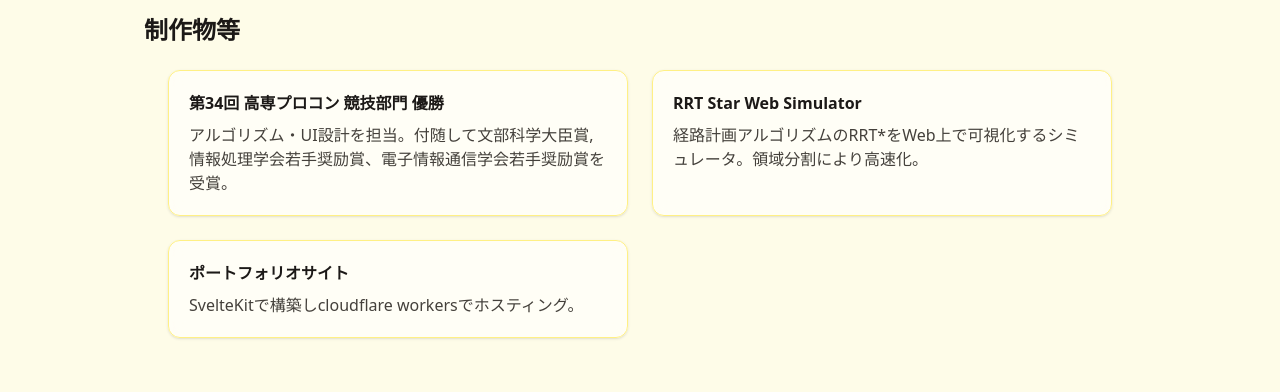
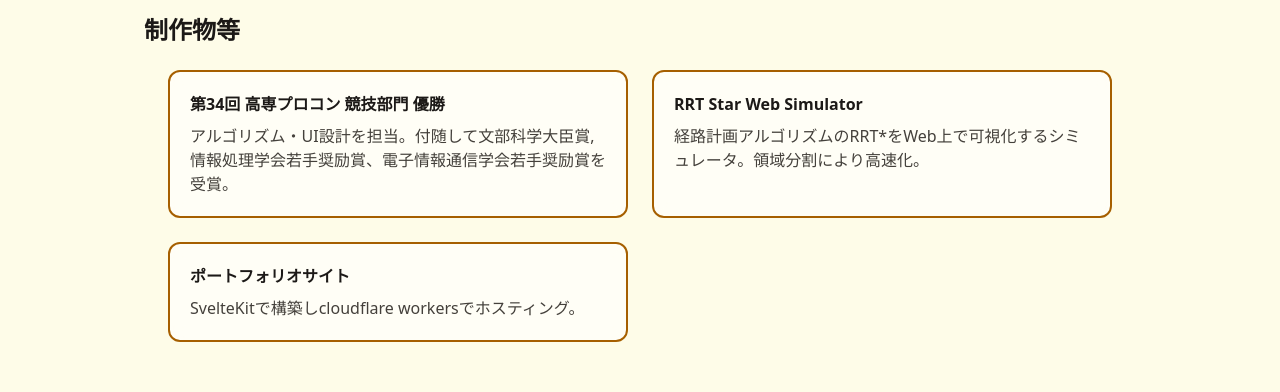
Before and after one commit to taska256/about-me, a SvelteKit app: page / in a window 1280 px wide. Shown: the part 393-785 px from the top of the page. Built offline with nearby package versions, Linux system fonts and the light colour scheme.

Commit message:
feat: 色微修正

```diff
--- a/src/routes/+page.svelte
+++ b/src/routes/+page.svelte
@@ -71,7 +71,7 @@
                     href={w.url}
                     target="_blank"
                     rel="noopener noreferrer"
-                    class="group block rounded-xl border border-yellow-200 bg-white/60 p-5 shadow-sm backdrop-blur hover:bg-white/80 hover:shadow-md focus:outline-none focus:ring-2 focus:ring-yellow-500 focus:ring-offset-2 focus:ring-offset-yellow-50"
+                    class="group block rounded-xl border-2 border-yellow-700 bg-white/60 p-5 backdrop-blur hover:bg-white/80 focus:outline-none focus:ring-2 focus:ring-yellow-500 focus:ring-offset-2 focus:ring-offset-yellow-50"
                 >
                     {#if w.image}
                         <img
@@ -90,7 +90,7 @@
                 </a>
             {:else}
                 <article
-                    class="rounded-xl border border-yellow-200 bg-white/60 p-5 shadow-sm backdrop-blur"
+                    class="rounded-xl border border-yellow-200 bg-white/60 p-5 backdrop-blur"
                 >
                     {#if w.image}
                         <img
```
Also changed, not shown: src/app.css (line endings or trailing spaces).
